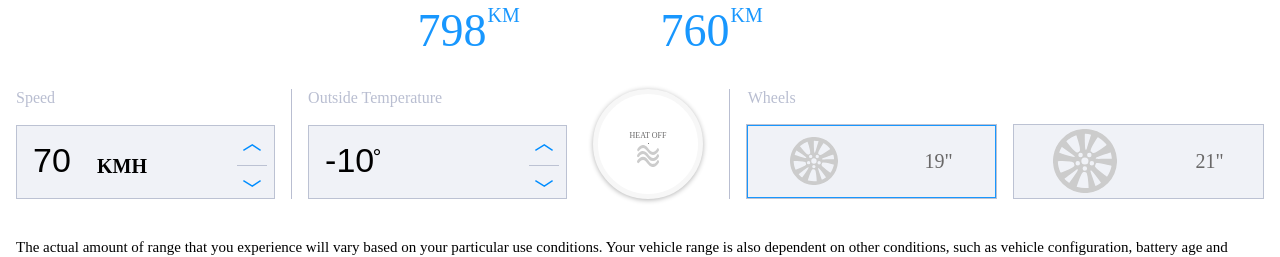
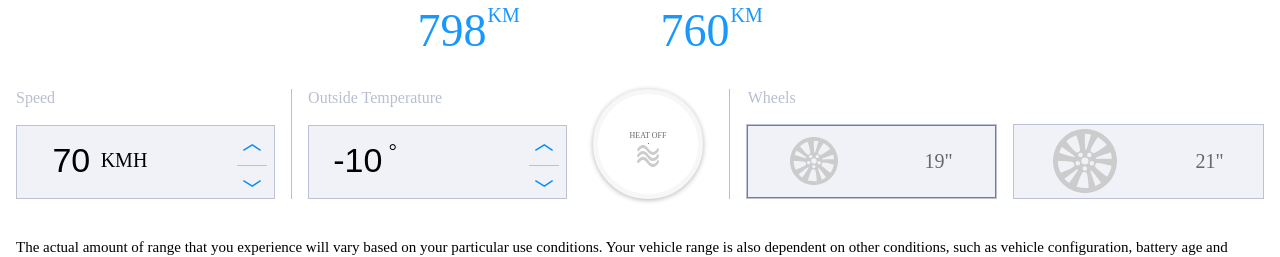
Before and after one commit to Johans24/tesla-battery-charge-calculator, a website built with Parcel: page src/index.html in a window 1280 px wide. Shown: the part 1680-1937 px from the top of the page. Built offline with nearby package versions, Linux system fonts and the light colour scheme; a web font is replaced by a local one.

Commit message:
fixed settings inside and focus

```diff
--- a/src/index.html
+++ b/src/index.html
@@ -97,8 +97,11 @@
         <section class="calculator-container" id="battery-range-calculator-inputs">
           <div class="tesla-settings">
             <label class="calculator-input-label" for="kmh">Speed</label>
-            <div class="tesla-settings__container kmh">
-              <input type="number" step="10" min="70" max="140" name="kmh" id="kmh" tabindex="-1" readonly />
+            <div class="tesla-settings__container">
+              <div class="tesla-settings__input">
+                <input type="number" step="10" min="70" max="140" name="kmh" id="kmh" tabindex="-1" readonly />
+                <span class="tesla-settings__unit kmh">KMH</span>
+              </div>
               <div class="arrow-controls tesla-settings__arrows">
                 <button name="kmh" control="up" class="tesla-arrows" title="+" />
                 <button name="kmh" control="down" class="tesla-arrows" title="-" />
@@ -108,8 +111,11 @@
           <div class="separator"></div>
           <div class="tesla-settings">
             <label class="calculator-input-label" for="temp">Outside Temperature</label>
-            <div class="tesla-settings__container degrees">
-              <input type="number" step="10" min="-10" max="40" name="temp" id="temp" tabindex="-1" readonly />
+            <div class="tesla-settings__container">
+              <div class="tesla-settings__input">
+                <input type="number" step="10" min="-10" max="40" name="temp" id="temp" tabindex="-1" readonly />
+                <span class="tesla-settings__unit temp">°</span>
+              </div>
               <div class="arrow-controls tesla-settings__arrows">
                 <button name="temp" control="up" class="tesla-arrows" title="+" />
                 <button name="temp" control="down" class="tesla-arrows" title="-" />
--- a/src/index.scss
+++ b/src/index.scss
@@ -26,10 +26,11 @@
   --white: #fff;
 }
 
-*:focus:not(input[type="radio"]) {
-  border: 3px solid var(--primary) !important;
+*:focus-visible {
+  box-shadow: 0px 1px 20px -3px var(--primary-clear);
+  -webkit-box-shadow: 0px 1px 20px -3px var(--primary-clear);
+  -moz-box-shadow: 0px 1px 20px -3px var(--primary-clear);
 }
-
 
 html,
 body {
--- a/src/scss/_tesla-settings.scss
+++ b/src/scss/_tesla-settings.scss
@@ -22,6 +22,34 @@ input[type="number"] {
   & > label {
     grid-column: span 2;
   }
+
+  &__unit {
+    font-size: 20px;
+
+    &.kmh {
+      margin-left: 5px;
+      align-self: center;
+    }
+
+    &.temp {
+      margin-left: 1px;
+      align-self: start;
+    }
+  }
+
+
+  &__input {
+    display: flex;
+    flex-direction: row;
+    align-items: center;
+    gap: 0.1em;
+
+    input {
+      text-align: right;
+      max-width: 25%;
+    }
+  }
+
   &__container {
     grid-column: span 2;
     position: relative;
@@ -34,18 +62,6 @@ input[type="number"] {
       margin: auto 0;
       font-weight: bold;
       font-size: 20px;
-    }
-
-    &.kmh::after {
-      content: "KMH";
-      left: 4em;
-      bottom: 1em;
-    }
-
-    &.degrees::after {
-      content: "°";
-      left: 3.2em;
-      bottom: 1.5em;
     }
   }
 
```
